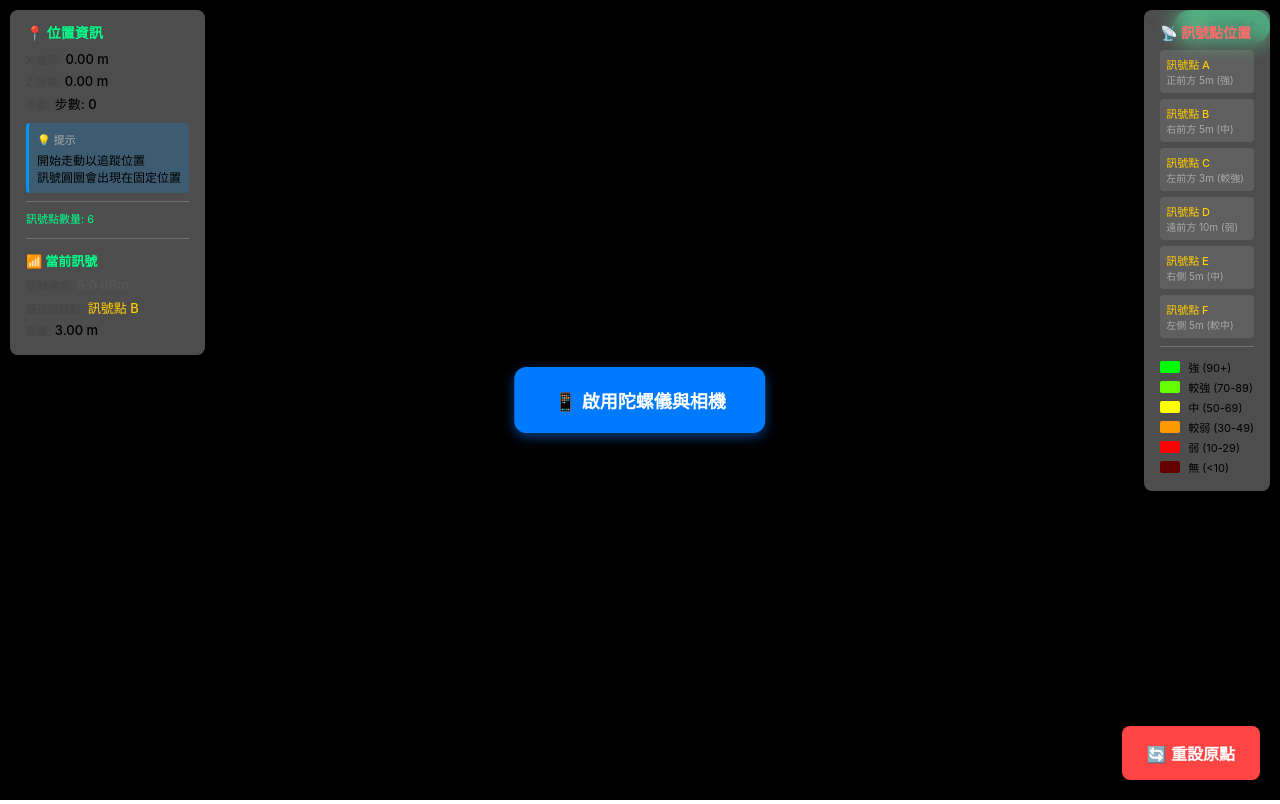
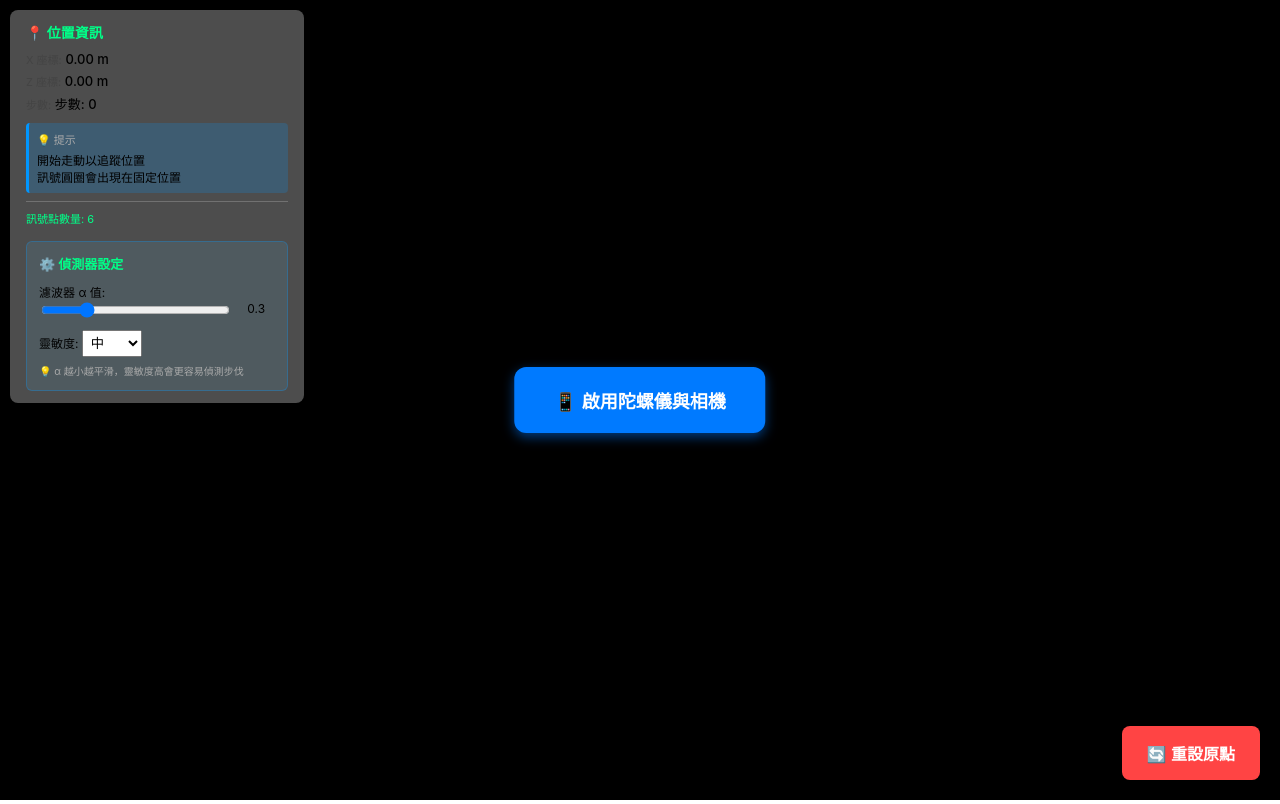
Before and after one commit to johnny4911atwork/AR_indoor.github.io, a plain HTML site: page index.html in a window 1280 px wide. Drawn offline with nearby package versions, Linux system fonts and the light colour scheme; a script that the page names is missing.

Commit message:
Update index.html

```diff
--- a/index.html
+++ b/index.html
@@ -42,25 +42,10 @@
         transform: scale(0.95);
     }
 
-    .mode-badge {
-        position: fixed;
-        top: 10px;
-        right: 10px;
-        background: #00ff88;
-        color: #000;
-        padding: 8px 15px;
-        border-radius: 20px;
-        font-weight: bold;
-        font-size: 12px;
-        z-index: 1000;
-    }
 </style>
 </head>
 <body>
 <main>
-
-<!-- 模式標記 -->
-<div class="mode-badge">🏠 室內模式</div>
 
 <!-- 資訊面板 -->
 <div id="info-panel">
@@ -83,25 +68,30 @@
     </div>
     <div id="grid-status">訊號點數量: <span id="grid-count">0</span></div>
 
-    <div class="info-section">
-        <div class="info-title" style="font-size: 13px; margin-bottom: 6px;">📶 當前訊號</div>
-        <div class="info-item">
-            <span class="info-label">訊號強度:</span>
-            <span class="info-value" id="signal-strength" style="font-weight: bold;">--</span>
-        </div>
-        <div class="info-item">
-            <span class="info-label">最近訊號點:</span>
-            <span class="info-value" id="nearest-station" style="color: #ffcc00;">--</span>
-        </div>
-        <div class="info-item">
-            <span class="info-label">距離:</span>
-            <span class="info-value" id="station-distance">--</span>
-        </div>
+    <!-- 設定面板 -->
+    <div id="settings-panel" style="margin-top: 15px; padding: 12px; background: rgba(100, 200, 255, 0.1); border-radius: 6px; border: 1px solid rgba(0, 150, 255, 0.3);">
+        <div class="info-title" style="font-size: 13px; margin-bottom: 10px;">⚙️ 偵測器設定</div>
+
+        <label style="display: block; margin-bottom: 10px; font-size: 12px;">
+            濾波器 α 值:
+            <input type="range" id="filter-alpha" min="0.1" max="1.0" step="0.1" value="0.3" style="width: 80%; vertical-align: middle;">
+            <span id="filter-alpha-value" style="display: inline-block; width: 30px; text-align: right;">0.3</span>
+        </label>
+
+        <label style="display: block; margin-bottom: 5px; font-size: 12px;">
+            靈敏度:
+            <select id="sensitivity" style="width: 60px; padding: 4px;">
+                <option value="low">低</option>
+                <option value="medium" selected>中</option>
+                <option value="high">高</option>
+            </select>
+        </label>
+        <div style="font-size: 10px; color: #aaa; margin-top: 6px;">💡 α 越小越平滑，靈敏度高會更容易偵測步伐</div>
     </div>
 </div>
 
-<!-- 訊號點列表 -->
-<div id="base-stations">
+<!-- 訊號點列表 (已隱藏) -->
+<div id="base-stations" style="display: none;">
     <div class="info-title">📡 訊號點位置</div>
     <div class="station-item">
         <div class="station-name">訊號點 A</div>
```
